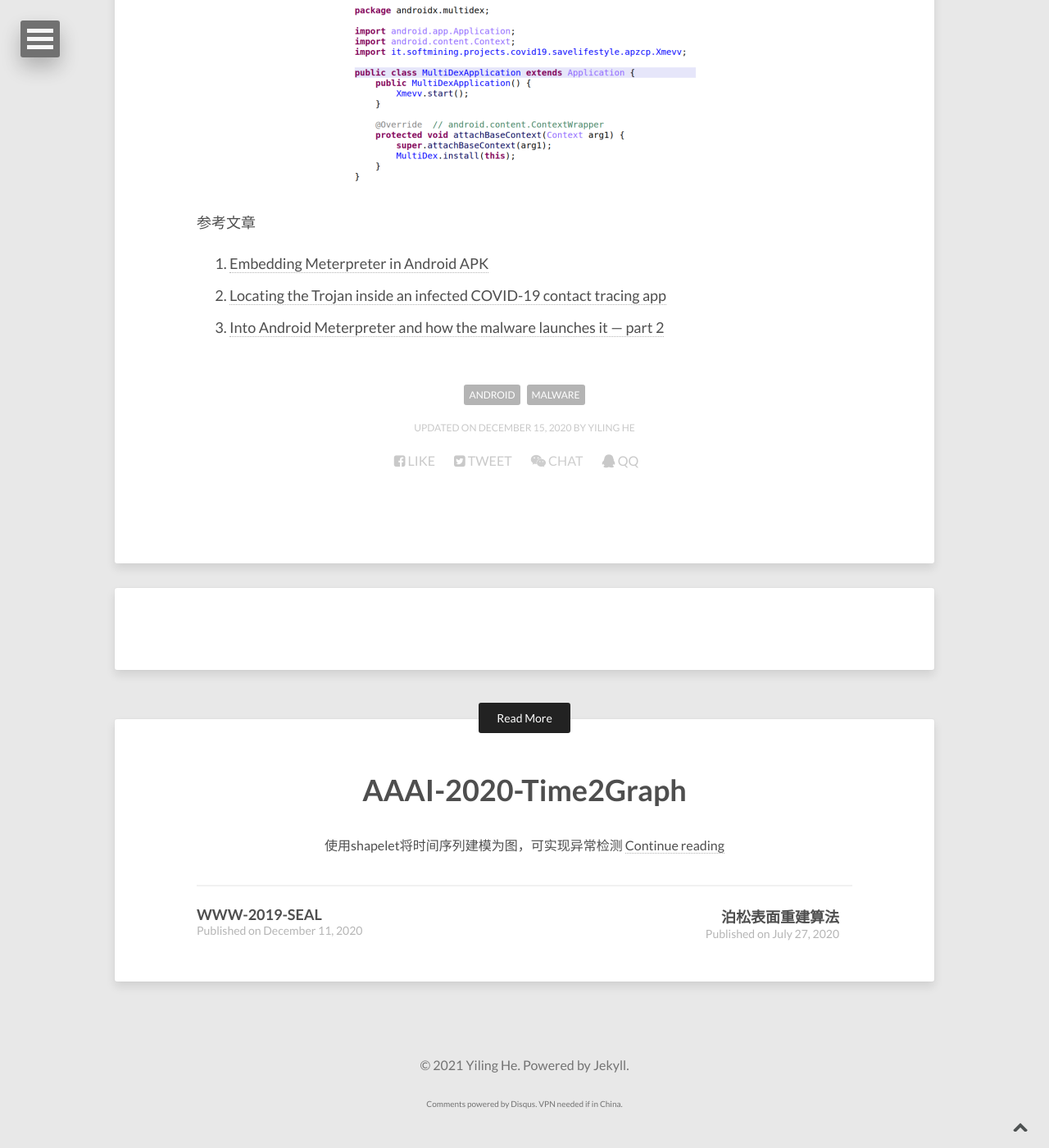
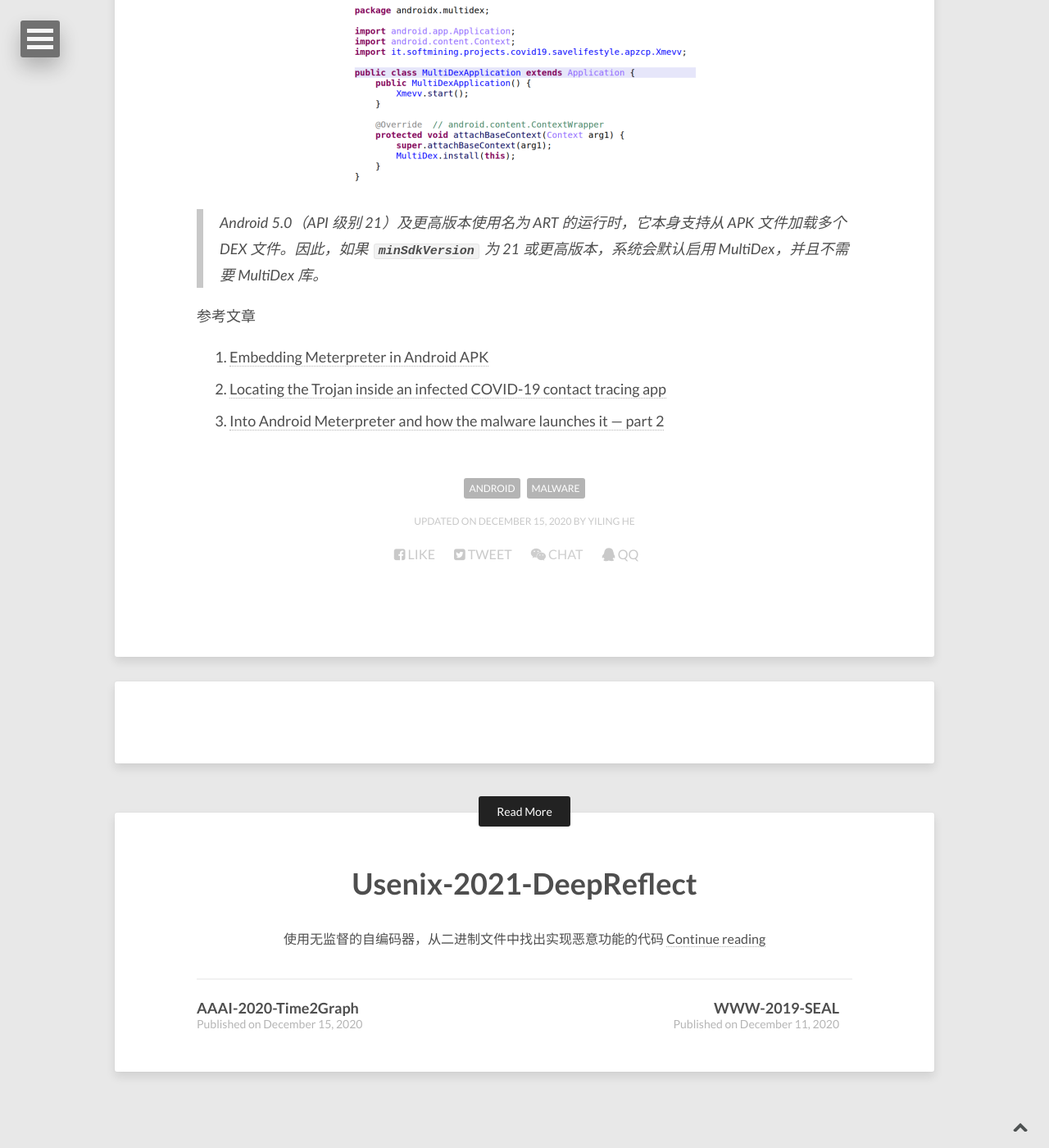
Before and after one commit to E0HYL/BLOG-OF-E0, a Jekyll site: the page built from _posts/2021-01-19-COVID_Trojan.md, in a window 1280 px wide and 1400 px high, scrolled down 5927 px. Shown: the whole window at 82% size. Built offline with Jekyll 4.4.1, drawn with Linux system fonts in a browser that asks for light colours; nearby versions of some CDN libraries; comment, search, counter and statistics services are not loaded; some of the changed lines change nothing that is shown.

Commit message:
add deepreflect

```diff
--- a/_posts/2021-01-19-COVID_Trojan.md
+++ b/_posts/2021-01-19-COVID_Trojan.md
@@ -207,6 +207,8 @@ image:
 
 <figure><img src="{{ site.url }}/images/2020-01-19-COVID_Trojan/image-20210120112607552.png" alt="image-20210120112607552" style="zoom:50%;" /></figure>
 
+>Android 5.0（API 级别 21）及更高版本使用名为 ART 的运行时，它本身支持从 APK 文件加载多个 DEX 文件。因此，如果 `minSdkVersion` 为 21 或更高版本，系统会默认启用 MultiDex，并且不需要 MultiDex 库。
+
 参考文章
 
 1. [Embedding Meterpreter in Android APK](https://www.blackhillsinfosec.com/embedding-meterpreter-in-android-apk/)
--- /dev/null
+++ b/_posts/2021-09-08-DeepReflect.md
@@ -0,0 +1,228 @@
+---
+layout: post
+title: Usenix-2021-DeepReflect
+description: "使用无监督的自编码器，从二进制文件中找出实现恶意功能的代码"
+modified: 2021-09-14
+tags: [Malware, AI, Papers]
+math: true
+image:
+  feature: abstract-8.jpg
+---
+
+<details open><!-- 可选open -->
+<summary>Contents</summary>
+<div markdown="1">
+<!-- TOC -->
+
+- [Motivation：恶意应用分析师的故事](#motivation%E6%81%B6%E6%84%8F%E5%BA%94%E7%94%A8%E5%88%86%E6%9E%90%E5%B8%88%E7%9A%84%E6%95%85%E4%BA%8B)
+    - [设计目标](#%E8%AE%BE%E8%AE%A1%E7%9B%AE%E6%A0%87)
+- [DeepReflect 解决方案](#deepreflect-%E8%A7%A3%E5%86%B3%E6%96%B9%E6%A1%88)
+    - [实现“定位”和“标注”](#%E5%AE%9E%E7%8E%B0%E5%AE%9A%E4%BD%8D%E5%92%8C%E6%A0%87%E6%B3%A8)
+    - [RoI Detection](#roi-detection)
+        - [特征表示](#%E7%89%B9%E5%BE%81%E8%A1%A8%E7%A4%BA)
+    - [RoI Annotation](#roi-annotation)
+    - [系统部署](#%E7%B3%BB%E7%BB%9F%E9%83%A8%E7%BD%B2)
+        - [初始化（Initialization）](#%E5%88%9D%E5%A7%8B%E5%8C%96initialization)
+        - [执行（Execution）](#%E6%89%A7%E8%A1%8Cexecution)
+- [实验评估](#%E5%AE%9E%E9%AA%8C%E8%AF%84%E4%BC%B0)
+    - [AE 识别异常的可靠性](#ae-%E8%AF%86%E5%88%AB%E5%BC%82%E5%B8%B8%E7%9A%84%E5%8F%AF%E9%9D%A0%E6%80%A7)
+        - [Baseline](#baseline)
+    - [聚类算法的凝聚力](#%E8%81%9A%E7%B1%BB%E7%AE%97%E6%B3%95%E7%9A%84%E5%87%9D%E8%81%9A%E5%8A%9B)
+    - [定位结果的专注度提升](#%E5%AE%9A%E4%BD%8D%E7%BB%93%E6%9E%9C%E7%9A%84%E4%B8%93%E6%B3%A8%E5%BA%A6%E6%8F%90%E5%8D%87)
+    - [Insight](#insight)
+    - [对混淆的鲁棒性](#%E5%AF%B9%E6%B7%B7%E6%B7%86%E7%9A%84%E9%B2%81%E6%A3%92%E6%80%A7)
+
+<!-- /TOC -->
+</div>
+</details>
+
+论文 [DeepReflect: Discovering Malicious Functionality through Binary Reconstruction](https://www.usenix.org/system/files/sec21fall-downing.pdf) 被 [USENIX Security '21 (Fall)](https://www.usenix.org/conference/usenixsecurity21/fall-accepted-papers) 录用，来自佐治亚理工的 [Wenke Lee](https://wenke.gtisc.gatech.edu/) 团队：
+
+<img src="{{ site.url }}/images/2021-09-08-DeepReflect/image-20210908202030535.png" alt="image-20210908202030535" style="zoom:80%;" />
+
+源码地址：https://github.com/evandowning/deepreflect
+
+## Motivation：恶意应用分析师的故事
+
+Molly 是一名恶意应用分析师，她每天的主要任务就是理解恶意样本并给出技术报告。当拿到一个恶意样本时，Molly 有着一套如 图1 所示的工作流程，她首先将样本上传到 VirusTotal 等平台扫描，如果是一个已被恶意样本库收录的应用，她就可以轻松地结束本次工作。但这样的好事并不多见，因为待分析的往往是公司恶检系统的漏网之鱼。接着，她选择使用定制的沙箱来运行样本，以动态分析应用的恶意行为，但狡猾的样本采用了沙箱逃逸技术（检测到沙箱环境时则不执行部分代码）。于是，她又使用了一些内部工具，企图哄骗应用去执行隐藏的行为，却都无济于事。无奈之下，她只能将应用解包（脱壳）后做静态分析。
+
+<figure><img src="{{ site.url }}/images/2021-09-08-DeepReflect/image-20210908193718487.png" alt="image-20210908193718487" style="zoom:80%;" /><figcaption>图1 恶意应用分析师的工作流程</figcaption></figure>
+
+<!--more-->
+
+Molly 使用 IDA Pro（或 BinaryNinja）打开反编译后的二进制文件，数以千计的函数扑面而来，她尝试了各种静态签名检测工具来识别特定的恶意组件，仍未获得什么有用的信息。因此，她必须一个个地检查这些函数并理解它们的行为，具体的做法可能有：通过调用的 API 和存在的字符串过滤函数，通过调试来验证观察到的行为。在注解了应用行为后，她将一些如失陷标示（IOCs）、静态签名等的基本信息写入技术报告，并交给她的上级。
+
+> [Indicators of compromise (IOCs)](http://searchsecurity.techtarget.com/definition/Indicators-of-Compromise-IOC) are “pieces of forensic data, such as data found in system log entries or files, that identify potentially malicious activity on a system or network.”
+
+### 设计目标
+
+对于每一个恶意样本，Molly 都需要付出重复的劳力成本，使得这项工作冗余又耗时。本文的 DeepReflect 设计了两种功能减轻恶意应用分析师的工作：（1）*定位*：缩小需要检查的函数的范围，从上千个到包含了最有可能是恶意代码的子集；（2）*标注*：找出已知的较为相似的函数，给出标签。
+
+## DeepReflect 解决方案
+
+### 实现“定位”和“标注”
+
+- 将二进制文件表示为特征矩阵，对应每个basic block（BB）的特征向量，使用 AutoEncoder 在良性应用上做无监督学习；对于任意输入样本，重构误差较大的特征向量对应的基本块（RoI）可能包含恶意代码；
+- 将函数表示为其包含的 ROI（regions of interest） 特征向量之和，使用 HDBSCAN 对恶意应用中 RoI 不为空的函数做聚类；对于输入函数，选择最相似（中心距离最小）的簇中的绝大多数标签作为函数标签。
+
+系统架构如图 2 所示，两个功能对应于 ROI detection 和 ROI annotation。
+
+<figure><img src="{{ site.url }}/images/2021-09-08-DeepReflect/image-20210908213128151.png" alt="image-20210908213128151" style="zoom:80%;" /><figcaption>图2 DeepReflect系统架构</figcaption></figure>
+
+### RoI Detection
+
+训练在良性分布上的自编码器，可利用重构误差来识别恶意行为（异常）。例如给定样本$$x\sub\mathbb{R}^m$$，计算均方误差$$MSE(x, \hat{x}) = \frac{1}{m}\sum(x^{(i)}-\hat{x}^{(i)})^2$$，得到一个标量，再与给定的阈值做比较。
+
+但考虑到 malware 与 goodware 有相似但独特的功能，因此选择识别恶意的**区域**而非整个样本。MSE 由局部均方误差（LMSE）代替：$$LMSE(x, \hat{x}) = (x^{(i)}-\hat{x}^{(i)})^2$$，得到一个向量，再将其中的平方误差逐个与阈值进行比较，大于阈值的块被识别为异常。
+
+> In contrast to previous works, which identify an **entire** sample as being malicious, we identify the malicious **regions** in each sample.
+
+#### 特征表示
+
+区域由 BB 界定，即 $$m$$ 表示 BB 的个数；每个BB的特征用 $$c$$ 个特征值表示，因此输入样本 $$x$$ 被表示为一个 $$m\times c$$ 的矩阵。
+
+具体的，$$m$$ 被设定为前 20k 基本块（90% 样本的 BB 数量小于等于该值）； $$c$$ 为 18，包含 BB 内不同类型 指令/API 的数量、BB 在 CFG 上的结构特征：
+
+- 结构（*2）：后继节点个数，介数中心性
+
+  > 对于连通图中的每一对节点，在节点之间至少存在一条最短路径，使得路径通过的边数(对于未加权图)或者边权重的和(对于加权图)最小。节点的中心性是**经过该节点的最短路径的数量**。
+
+- 算术指令（*3）：[基本算数](https://github.com/evandowning/deepreflect/blob/main/extract/type/inst/arith-basic-math)，[逻辑操作](https://github.com/evandowning/deepreflect/blob/main/extract/type/inst/arith-logic-ops)， [位移位](https://github.com/evandowning/deepreflect/blob/main/extract/type/inst/arith-bit-shift)
+
+  > 加密通常包含很多xor指令，混淆常包含逻辑和位移位操作的结合。
+
+- 转移指令（*3）：[栈操作](https://github.com/evandowning/deepreflect/blob/main/extract/type/inst/trans-stack)，[寄存器操作](https://github.com/evandowning/deepreflect/blob/main/extract/type/inst/trans-register)，[端口操作](https://github.com/evandowning/deepreflect/blob/main/extract/type/inst/trans-port)
+
+  > 端口操作：从源操作数（第二个操作数）指定的 I/O 端口将数据复制到目标操作数（第一个操作数）。
+  >
+  > 解混淆/解密 常涉及许多 move-related 指令，远程控制逻辑由于要调用更多的内部/外部函数，因此包含更多栈操作相关的指令。
+
+- API类别（*10）：[`file system, registry, network, DLL, object, process, service, synchronization, system information,  time`](https://github.com/evandowning/deepreflect/tree/main/extract/type/api)
+
+  > directly represent high-level behaviors
+
+inspired from **ACFG features**：
+
+<figure><img src="{{ site.url }}/images/2021-09-08-DeepReflect/image-20210908225947284.png" alt="image-20210908225947284" style="zoom:80%;" /><figcaption>图3 ACFG (attributed CFG) 特征</figcaption></figure>
+
+区别：(1) 指令的类别进一步细化（finer-grained），(2) 新增了API类别相关的特征（summarize program behavior）；(3) 舍去了与 字符串/数值常量 相关的特征（too easily prone to evasion attacks）。
+
+> Of course, given a motivated adversary, any ML model can be attacked and tricked into producing incorrect and unintended outputs. Whilst our features and model are not an exception to this, we argue that they suffice to produce a reliable model and make it difficult enough such that an adversary would have to work extensively to produce misleading input.
+
+### RoI Annotation
+
+给定样本 $$x$$，DeepReflect 要识别每个函数的行为类别。由于标注所有的函数是不现实的，因此使用聚类分析（cluster analysis），标注少量样本来传播标签。
+
+> 函数是使用的工具（如 BinaryNinja）在CFG上启发式地静态分析出来的，因此不同反编译器之间可能不一致。
+
+- 聚类特征：$$F$$是样本$$x$$中函数的集合，将每个函数$$f_i\in F$$中包含的RoI记作$$q_i$$，则对于$$q_i\neq \empty$$，函数$$f_i$$的行为特征可表示为$$\frac{1}{\abs{q_i}}\sum q_i$$。将数据集中恶意样本的所有可表示行为的函数提取出来，用于聚类训练。为了将聚类的规模扩大到 500k 个函数，在训练前先使用了 PCA 将维度从 18 降到了 5。
+- 聚类模型：选择基于密度的聚类算法 HDBSACN，原因有（1）识别非凸的簇（~~K-Means~~），（2）自动选择最优的簇密度的超参数（~~DBSCAN~~）。
+
+### 系统部署
+
+#### 初始化（Initialization）
+
+（1）输入脱壳后的良性和恶意样本数据集，逐个提取静态特征表示为$$m\times c$$的矩阵，分别表示为$$X_b$$和$$X_m$$；
+
+（2）用良性样本的特征$$X_b$$训练自编码器$$M$$；
+
+（3）使用$$M$$从恶意样本特征$$X_m$$中提取RoI（$$R_x$$），表示可疑函数的行为特征，得到聚类用的训练数据集$$D$$;
+
+（4）使用 PCA 对$$D$$降维并聚类得到$$C$$。
+
+#### 执行（Execution）
+
+输入单个恶意样本，类似初始化的进行（1）和（3），对于样本中的每个函数，从（4）得到的$$C$$中通过质心距离找到最相似的簇，将该簇中占多数的标注赋予函数，返回给恶意应用分析师。
+
+## 实验评估
+
+**五个方面**
+
+- Reliability: 在三个恶意样本（rbot, pegasus, carbanark）上标注函数（malicious/benign）作为 ground truth，与三个 baseline 比较 AUC
+- Cohesiveness: 随机抽取样本并让恶意应用分析师标注，与 DeepReflect 的结果作比较
+- Focus: DeepReflect 返回的结果，使得恶意应用分析师需分析函数数量的减少
+- Insight: 不同恶意应用家族之间共享的功能，以及 DeepReflect 处理未知恶意应用家族的能力
+- Robustness: 通过混淆、修改恶意应用源码测试逃逸 DeepReflect 的成功率
+
+**训练数据集**
+
+前提：能使用 Unipacker 成功脱壳，根据文件内容的哈希去重
+
+良性样本：从CENT爬取，包含了 22 个类别，共 23,307 个
+
+恶意样本：VirusTotal上2018年收集的，包含 4,407 个恶意应用家族，36,396 个PE文件
+
+### AE 识别异常的可靠性
+
+<figure><img src="{{ site.url }}/images/2021-09-08-DeepReflect/image-20210913212823341.png" alt="image-20210913212823341"  /></figure>
+
+#### Baseline
+
+- 利用 VGG19 做监督学习，为了模型能收敛，使用去了常量的 ACFG 特征（记作 ABB 特征），预测样本的恶意应用家族，使用 SHAP 可解释机制输出基本块特征重要性，函数重要性由基本块 SHAP 值加和（负值置零）；
+
+  > **SHAP** (**SH**apley **A**dditive ex**P**lanation): 观察某一个（组）样本的预测中各个特征对预测结果产生的影响沙普利法定义i加入组织S的**边际贡献**（marginal contribution）：![[公式]](https://www.zhihu.com/equation?tex=%5Cdelta+i%28S%29%3Dv%28S%5Ccup+%5Cleft%5C%7B+i+%5Cright%5C%7D+%29-v%28S%29)
+
+- CAPA: FireEye 开发的基于签名的、从二进制文件中识别恶意行为的工具；
+
+  > (FPR, TPR)是确定的，ROC 曲线是三点连线
+
+- FunctionSimSearch: Google Project Zero 开发的函数相似性检测工具，比较方法是使用训练数据集中良性样本训练模型，再用三个样本中有 ground truth 的函数查询，取前 1,000 个最相似的函数的相似度绘制 ROC 曲线。
+
+  > 理想状态：恶意函数的相似度远小于良性函数
+
+### 聚类算法的凝聚力
+
+FPR 选定5%（在ground truth数据集上表现为“TPR/FPR of 40%/5%”）来确定阈值，自编码器$$M$$在 25,206 个恶意样本（$$<$$~36k）中识别出了 593,181 恶意函数。聚类得到了 22,469 个簇，最大的包含了 6,321 个函数，而最小的包含5个，此外还有 59,340 个噪点。
+
+逆向工程师：5 个，有 2-7 年逆向经验。从 25 个有最大 RoI 的恶意应用家族中随机抽取了 177 个函数，使用 MITRE ATT&CK 定义的类别进行标注，手动聚类了 78 个簇，其中每个函数的分析时间在 15-30 分钟。
+
+比较结果中，有 5 个人工分类的簇在 $$C$$ 中属于不同的簇，有 8 个不同的在 $$C$$ 中被错误的合并；有 89.7% 的函数结果是匹配的。
+
+### 定位结果的专注度提升
+
+Workload Reduction
+
+<img src="{{ site.url }}/images/2021-09-08-DeepReflect/image-20210914151111498.png" alt="image-20210914151111498" style="zoom:80%;" />
+
+|             | min  | max       | AVG    |
+| ----------- | ---- | --------- | ------ |
+| Functions   | 1    | 527       | 23.53  |
+|             | 1    | 26,671    | 663.81 |
+| BB inside f | 1    | *134,734* | 96.02  |
+|             | 1    | *22,947*  | 16.51  |
+
+> 不计标题，单数行是hilighted，双数行是total函数的统计数据。其中，BB inside f可反应函数的复杂度
+>
+> 标斜体的数据有问题：highlighted的max怎么会比total大？
+
+False Positives & Prioritization
+
+选阈值时：TPR取40%
+
+|           | TP   | FP   | Deepreflect/SHap* |
+| --------- | ---- | ---- | ----------------- |
+| rbot      | 39   | 23   | 0.629/0.487       |
+| pegasus   | 22   | 80   | 0.229/0.138       |
+| carbanark | 8    | 69   | 0.111/0.01        |
+
+*取重构误差排前100的异常component，与SHAP比较precission
+
+False Negatives
+
+|           | FN   | TN    |
+| --------- | ---- | ----- |
+| rbot      | 53   | 325   |
+| pegasus   | 27   | 407   |
+| carbanark | 48   | 2,111 |
+
+### Insight
+
+分析了family在簇中的分布：一个簇中的diversity，只有一个样本的family（singleton）中的函数是否能被归类
+
+处理新family的能力：去了4个family后训练得聚类结果$$C1$$，与完整训练的结果$$C2$$作比较（1）新的簇会生成（2）部分函数能被归到老的簇中
+
+### 对混淆的鲁棒性
+
+实验方法：（1）使用Obfuscator-LLVM中的三个技术（及结合）混淆rbot样本得源代码；（2）在恶意样本中加入benign code，会直接影响特征
+
+> （1）中有修改control-flow和指令的，没有改API的，所以几乎不影响
```
Also changed, not shown: images/2021-08-26-static_analysis/image-20210901102110575.png (added), images/2021-08-26-static_analysis/image-20210906112952987.png (added), images/2021-08-26-static_analysis/image-20210906113110609.png (added), images/2021-09-08-DeepReflect/image-20210908193718487.png (added), images/2021-09-08-DeepReflect/image-20210908201456509.png (added), images/2021-09-08-DeepReflect/image-20210908202030535.png (added), images/2021-09-08-DeepReflect/image-20210908213128151.png (added), images/2021-09-08-DeepReflect/image-20210908225947284.png (added), images/2021-09-08-DeepReflect/image-20210913212823341.png (added), images/2021-09-08-DeepReflect/image-20210914151111498.png (added).
